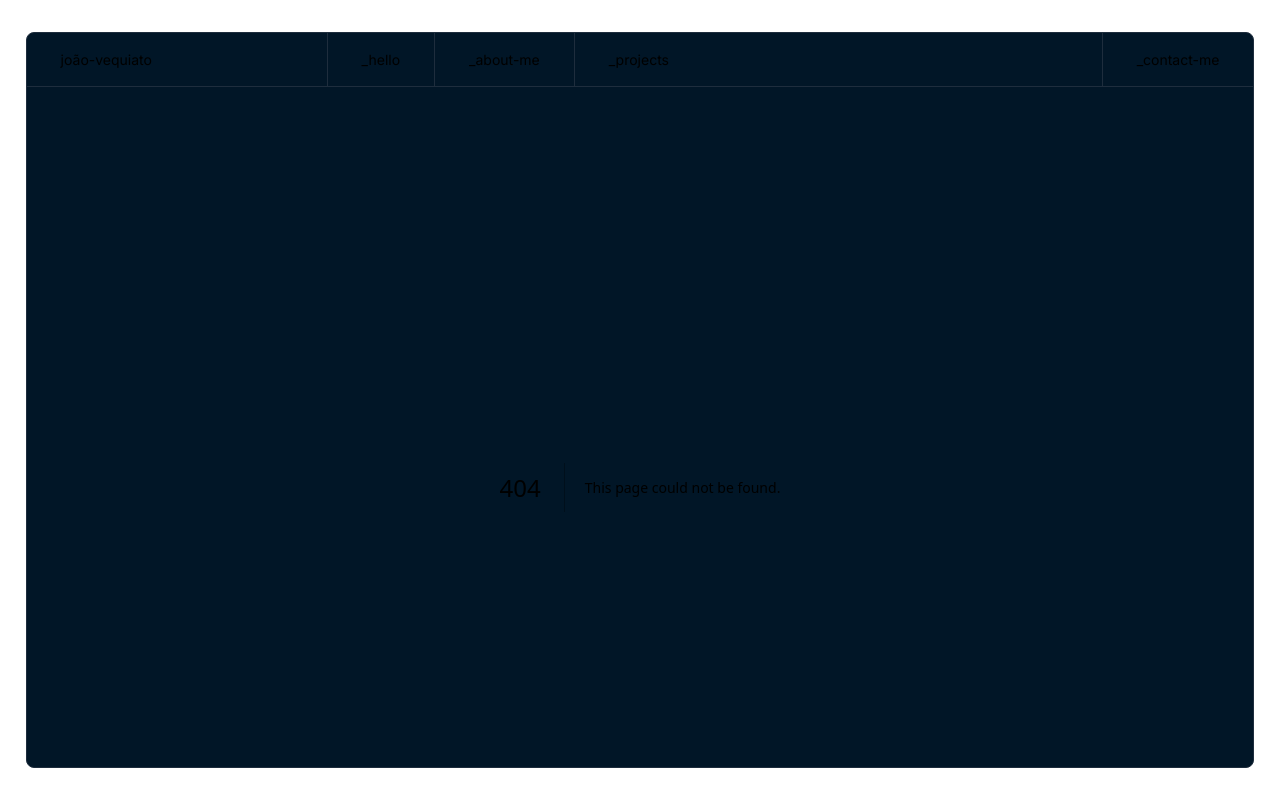
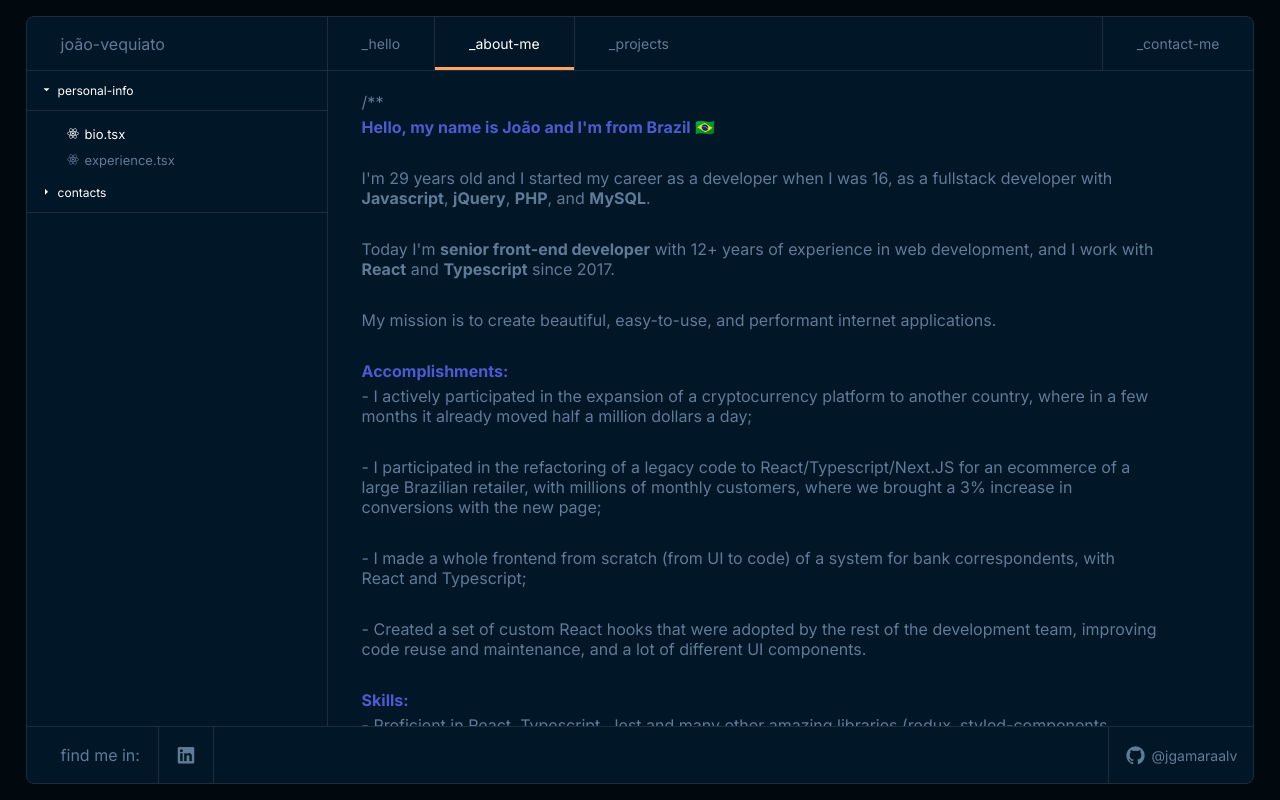
Before and after one commit to jgamaraalv/portfolio, a Next.js app: page /about/bio in a window 1280 px wide. Before the commit this address had no page. Built offline with nearby package versions, Linux system fonts and the light colour scheme.

Commit message:
Sidebar component, about page and some adjusts

```diff
--- /dev/null
+++ b/src/app/(internal)/about/about.module.css
@@ -0,0 +1,43 @@
+.container {
+  display: flex;
+  flex-direction: column;
+  height: 100%;
+  width: 100%;
+}
+
+.content {
+  width: 100%;
+  height: 100%;
+  overflow-y: scroll;
+  padding: 20px 34px;
+}
+
+.content b {
+  color: var(--purple-color);
+}
+
+.content p {
+  margin-bottom: 5px;
+  margin-top: 5px;
+  max-width: 800px;
+}
+
+.content .comment::before {
+  content: "";
+}
+
+.content article::before {
+  content: "/**";
+  font-size: 16px;
+}
+
+.content article::after {
+  content: "*/";
+  font-size: 16px;
+}
+
+@media (min-width: 981px) {
+  .container {
+    flex-direction: row;
+  }
+}
--- /dev/null
+++ b/src/app/(internal)/about/bio/page.tsx
@@ -0,0 +1,121 @@
+import styles from "../about.module.css";
+
+export default function Bio() {
+  return (
+    <section>
+      <article>
+        <p className={styles.comment}>
+          <b>Hello, my name is João and I&apos;m from Brazil</b> 🇧🇷
+        </p>
+
+        <br />
+
+        <p className={styles.comment}>
+          I&apos;m 29 years old and I started my career as a developer when I
+          was 16, as a fullstack developer with <strong>Javascript</strong>,{" "}
+          <strong>jQuery</strong>, <strong>PHP</strong>, and{" "}
+          <strong>MySQL</strong>.
+        </p>
+
+        <br />
+
+        <p className={styles.comment}>
+          Today I&apos;m <strong>senior front-end developer</strong> with 12+
+          years of experience in web development, and I work with{" "}
+          <strong>React</strong> and <strong>Typescript</strong> since 2017.
+        </p>
+
+        <br />
+
+        <p className={styles.comment}>
+          My mission is to create beautiful, easy-to-use, and performant
+          internet applications.
+        </p>
+
+        <br />
+
+        <p className={styles.comment}>
+          <b>Accomplishments:</b>
+        </p>
+
+        <p className={styles.comment}>
+          - I actively participated in the expansion of a cryptocurrency
+          platform to another country, where in a few months it already moved
+          half a million dollars a day;
+        </p>
+
+        <br />
+
+        <p className={styles.comment}>
+          - I participated in the refactoring of a legacy code to
+          React/Typescript/Next.JS for an ecommerce of a large Brazilian
+          retailer, with millions of monthly customers, where we brought a 3%
+          increase in conversions with the new page;
+        </p>
+
+        <br />
+
+        <p className={styles.comment}>
+          - I made a whole frontend from scratch (from UI to code) of a system
+          for bank correspondents, with React and Typescript;
+        </p>
+
+        <br />
+
+        <p className={styles.comment}>
+          - Created a set of custom React hooks that were adopted by the rest of
+          the development team, improving code reuse and maintenance, and a lot
+          of different UI components.
+        </p>
+
+        <br />
+
+        <p className={styles.comment}>
+          <b>Skills:</b>
+        </p>
+
+        <p className={styles.comment}>
+          - Proficient in React, Typescript, Jest and many other amazing
+          libraries (redux, styled-components, react-testing-library and
+          others);
+        </p>
+
+        <br />
+
+        <p className={styles.comment}>
+          - Experience with full-stack development using PHP, Node, MySQL,
+          Firebase, Mongodb, and Socket.io;
+        </p>
+
+        <br />
+
+        <p className={styles.comment}>
+          - Experience with some AWS services (S3, Cloudfront, Route 53,
+          CodeBuild);
+        </p>
+
+        <br />
+
+        <p className={styles.comment}>
+          - Always looking for evolution, studying new technologies (Web3) and
+          improving current ones.
+        </p>
+
+        <br />
+
+        <p className={styles.comment}>
+          <b>Personality:</b>
+        </p>
+
+        <p className={styles.comment}>
+          I&apos;m a lifelong learner and problem-solver, always looking for new
+          challenges and ways to improve. In my free time, you&apos;ll find me
+          tinkering with new technologies, reading or doing some physical
+          activity.
+        </p>
+
+        <br />
+      </article>
+    </section>
+  );
+}
--- /dev/null
+++ b/src/app/(internal)/about/layout.tsx
@@ -0,0 +1,48 @@
+import Sidebar, { Tab } from "@/components/Sidebar";
+import styles from "./about.module.css";
+
+const tabs: Tab[] = [
+  {
+    title: "personal-info",
+    id: "personal-info",
+    files: [
+      {
+        title: "bio.tsx",
+        icon: <i className="ri-reactjs-fill"></i>,
+        url: "/about/bio",
+        id: "bio",
+      },
+      {
+        title: "experience.tsx",
+        icon: <i className="ri-reactjs-fill"></i>,
+        url: "/about/experience",
+        id: "experience",
+      },
+    ],
+  },
+  {
+    title: "contacts",
+    id: "contacts",
+    files: [
+      {
+        title: "hello@vequiato.dev",
+        icon: <i className="ri-mail-fill"></i>,
+        id: "contact",
+      },
+    ],
+  },
+];
+
+export default function AboutLayout({
+  children,
+}: {
+  children: React.ReactNode;
+}) {
+  return (
+    <div className={styles.container}>
+      <Sidebar tabs={tabs} />
+
+      <div className={styles.content}>{children}</div>
+    </div>
+  );
+}
--- a/src/styles/home.module.css
+++ b/src/app/home.module.css
@@ -20,11 +20,6 @@
   position: relative;
   font-size: 15px;
   margin-bottom: 5px;
-}
-
-.content p:not(:first-child)::before {
-  content: "//";
-  margin-right: 5px;
 }
 
 .content div {
@@ -61,8 +56,4 @@
   .content h2 {
     color: var(--purple-color);
   }
-
-  .content p {
-    font-size: 16px;
-  }
 }
--- a/src/components/Menu/index.tsx
+++ b/src/components/Menu/index.tsx
@@ -15,13 +15,28 @@ export default function Menu() {
         </Link>
       </li>
       <li>
-        <Link href="/about">_about-me</Link>
+        <Link
+          href="/about/bio"
+          className={pathname.includes("/about") ? styles.active : undefined}
+        >
+          _about-me
+        </Link>
       </li>
       <li>
-        <Link href="/projects">_projects</Link>
+        <Link
+          href="/projects"
+          className={pathname === "/projects" ? styles.active : undefined}
+        >
+          _projects
+        </Link>
       </li>
       <li>
-        <Link href="/contact">_contact-me</Link>
+        <Link
+          href="/contact"
+          className={pathname === "/contact" ? styles.active : undefined}
+        >
+          _contact-me
+        </Link>
       </li>
     </ul>
   );
--- /dev/null
+++ b/src/components/Sidebar/index.tsx
@@ -0,0 +1,71 @@
+"use client";
+import { useState } from "react";
+import Link from "next/link";
+import { useRouter } from "next/navigation";
+import { usePathname } from "next/navigation";
+
+import styles from "./sidebar.module.css";
+import type { File, Tab, SidebarProps } from "./interfaces";
+
+export default function Sidebar({ tabs }: SidebarProps) {
+  const pathname = usePathname();
+  const router = useRouter();
+  const [active, setActive] = useState(tabs[0].id);
+
+  const tabClickHandler = (e: React.MouseEvent) => {
+    const { href, id } = e.target as HTMLLinkElement;
+
+    if (href) {
+      router.push(href);
+      return;
+    }
+
+    setActive(id || tabs[0].id);
+  };
+
+  return (
+    <div className={styles.content}>
+      {tabs.map((tab) => (
+        <ul className={styles.tab} key={tab.id} onClick={tabClickHandler}>
+          <li id={tab.id}>
+            {active === tab.id ? (
+              <i className="ri-arrow-down-s-fill"></i>
+            ) : (
+              <i className="ri-arrow-right-s-fill"></i>
+            )}
+
+            {tab.title}
+          </li>
+
+          <ul
+            className={`${styles.files} ${
+              active === tab.id ? styles.active : ""
+            }`}
+          >
+            {tab.files.map((file) => (
+              <li
+                key={file.id}
+                className={pathname === file.url ? styles.active : undefined}
+              >
+                {file.url ? (
+                  <Link href={file.url}>
+                    {file.icon}
+
+                    {file.title}
+                  </Link>
+                ) : (
+                  <p>
+                    {file.icon}
+
+                    {file.title}
+                  </p>
+                )}
+              </li>
+            ))}
+          </ul>
+        </ul>
+      ))}
+    </div>
+  );
+}
+export type { File, Tab, SidebarProps };
--- /dev/null
+++ b/src/components/Sidebar/interfaces.ts
@@ -0,0 +1,16 @@
+export interface File {
+  title: string;
+  icon: JSX.Element;
+  url?: string;
+  id: string;
+}
+
+export interface Tab {
+  title: string;
+  id: string;
+  files: File[];
+}
+
+export interface SidebarProps {
+  tabs: Tab[];
+}
--- /dev/null
+++ b/src/components/Sidebar/sidebar.module.css
@@ -0,0 +1,81 @@
+.content {
+  width: 100%;
+  display: flex;
+  flex-direction: column;
+}
+
+.tab {
+  font-size: 12px;
+  width: 100%;
+  list-style: none;
+}
+
+.tab > li {
+  background-color: var(--lines-color);
+  padding: 15px 25px;
+  color: var(--white-color);
+  display: flex;
+  align-items: center;
+  cursor: pointer;
+}
+
+.tab > li i {
+  margin-right: 5px;
+}
+
+.files {
+  list-style: none;
+  height: 0;
+  overflow: hidden;
+}
+
+.files.active {
+  height: auto;
+}
+
+.files li a,
+.files li p {
+  padding: 12px 40px;
+  display: inline-block;
+  width: 100%;
+  display: flex;
+  align-items: center;
+  font-size: 13px;
+}
+
+.files li a:hover {
+  color: var(--white-color);
+}
+
+.files li.active a {
+  color: var(--white-color);
+}
+
+.files li a i,
+.files li p i {
+  margin-right: 5px;
+}
+
+@media (min-width: 981px) {
+  .content {
+    max-width: 301px;
+    border-right: 1px solid var(--lines-color);
+    height: 100%;
+  }
+
+  .tab > li {
+    background-color: transparent;
+    padding: 12px 14px;
+    border-bottom: 1px solid var(--lines-color);
+  }
+
+  .files li a,
+  .files li p {
+    padding: 5px 40px;
+  }
+
+  .files li:first-child,
+  .files li:first-child {
+    margin-top: 10px;
+  }
+}
--- a/src/styles/globals.css
+++ b/src/styles/globals.css
@@ -33,6 +33,10 @@ body {
   background: var(--dark-blue-color);
   font-weight: 400;
   font-size: 18px;
+}
+
+p {
+  font-size: 16px;
 }
 
 a {
@@ -77,12 +81,25 @@ section {
   width: 100%;
 }
 
+main {
+  overflow: hidden;
+}
+
 footer {
   margin-top: auto;
   font-size: 14px;
 }
 
+.comment::before {
+  content: "//";
+  margin-right: 5px;
+}
+
 @media (min-width: 981px) {
+  .main-content {
+    height: 96vh;
+  }
+
   h1 {
     font-size: 62px;
   }
```
Also changed, not shown: src/app/(internal)/about/page.tsx (added, +11 -0 lines), src/app/page.tsx (+9 -7 lines).
